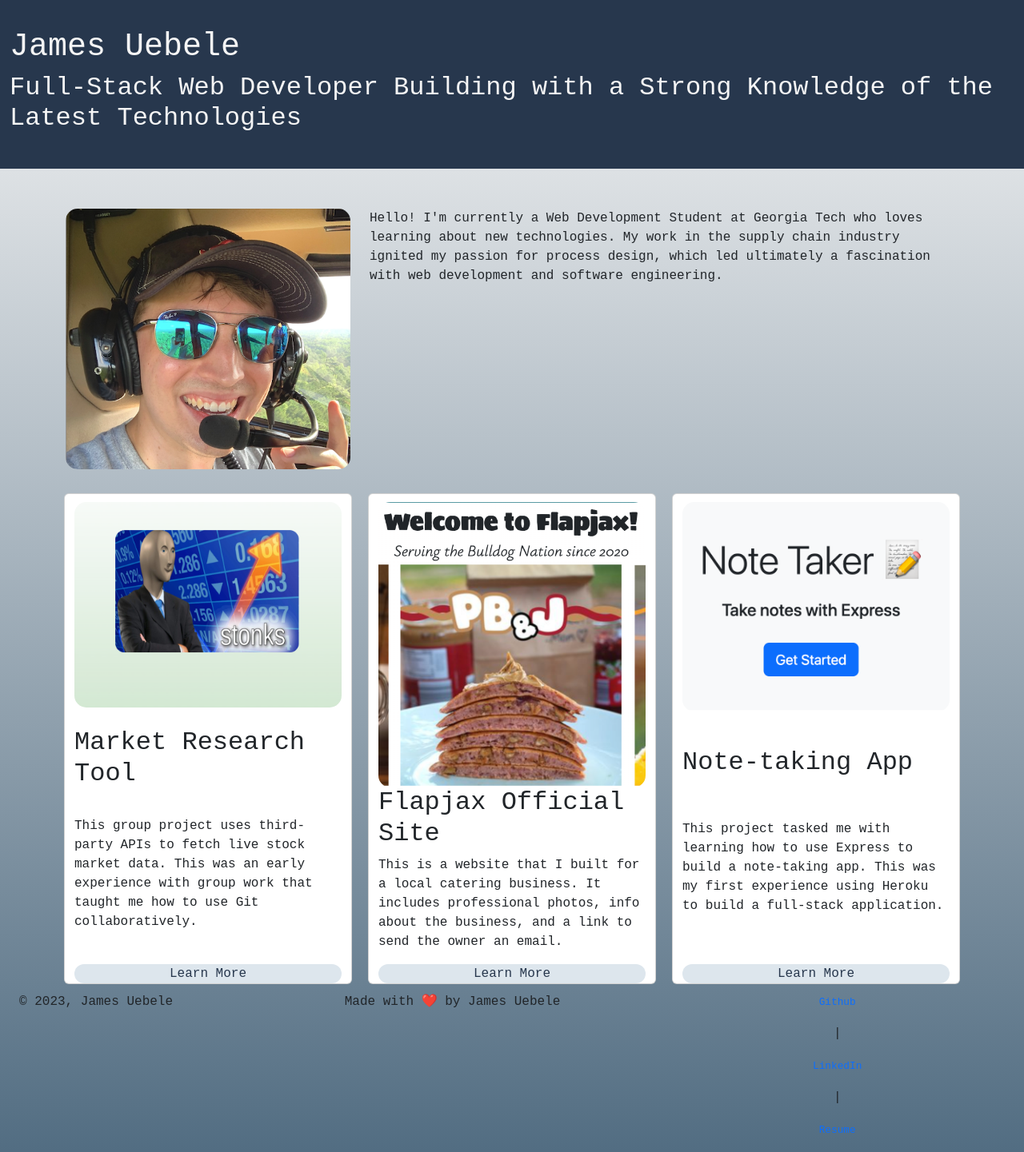
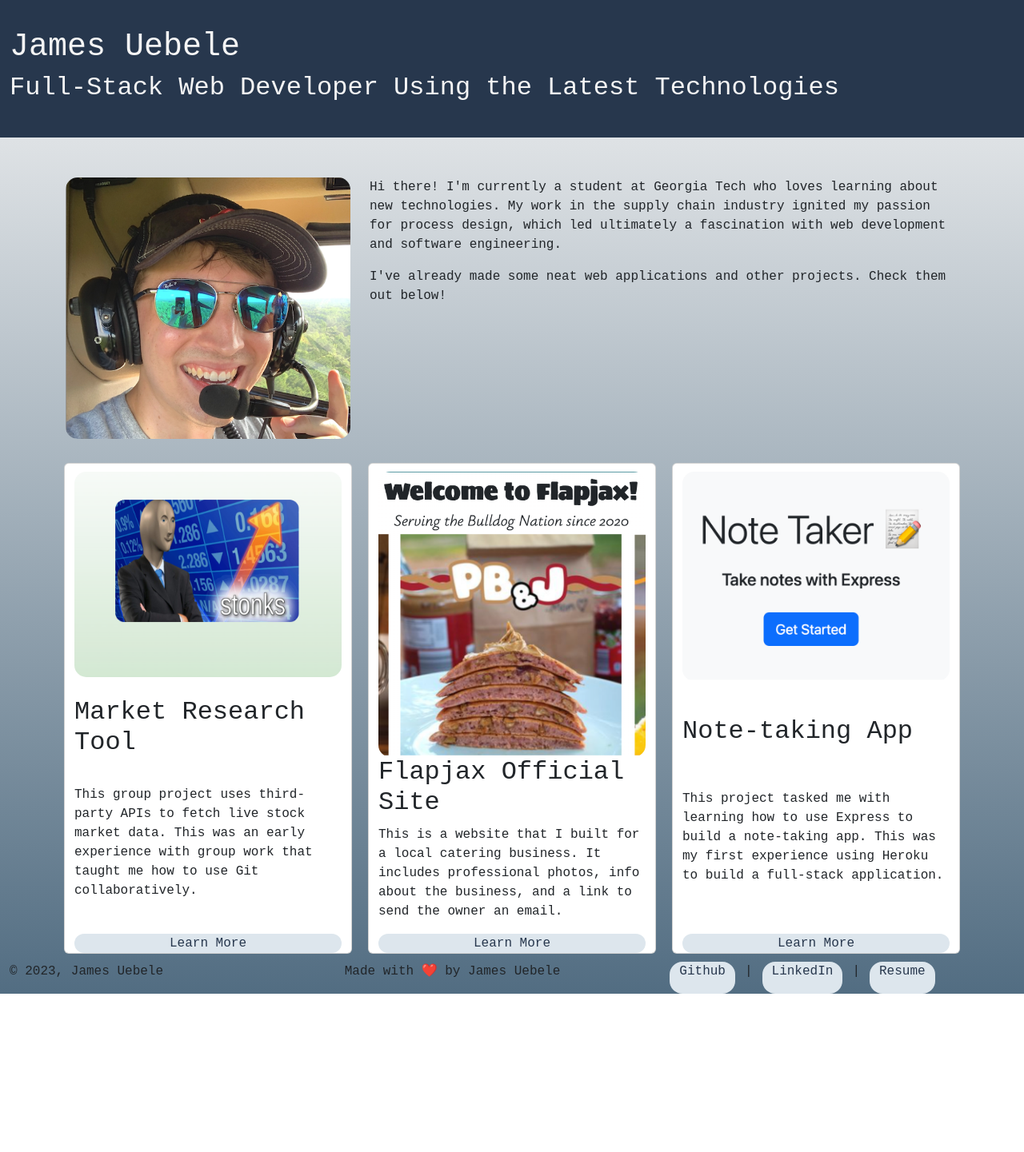
Before and after one commit to Juebele/SPA_Portfolio, a React (Create React App) app: page / in a window 1280 px wide. Shown: the whole page at 80% size. After the commit the page ends 1243 px from the top, so only its background shows below. Built offline with nearby package versions, Linux system fonts and the light colour scheme.

Commit message:
footer fixed. Need to fix resume link

```diff
--- a/src/components/About.js
+++ b/src/components/About.js
@@ -8,7 +8,10 @@ function About(props) {
         <section class="container">
         <div class="row about-row">
             <div class="col-4"><img src={Headshot} alt="an image of me" class="headshot"></img></div>
-            <div class="col-8 about-text">Hello! I'm currently a Web Development Student at Georgia Tech who loves learning about new technologies. My work in the supply chain industry ignited my passion for process design, which led ultimately a fascination with web development and software engineering.</div>
+            <div class="col-8 about-text">
+                <p>Hi there! I'm currently a student at Georgia Tech who loves learning about new technologies. My work in the supply chain industry ignited my passion for process design, which led ultimately a fascination with web development and software engineering.</p>
+                <p>I've already made some neat web applications and other projects. Check them out below!</p>
+                </div>
         </div>
         </section>
     );
--- a/src/components/Footer.js
+++ b/src/components/Footer.js
@@ -6,18 +6,18 @@ function Footer(props) {
     return (
         <div className='container-fluid row'>
             <div className='col'>
-            <p className='col container-fluid justify-content-end'>© 2023, James Uebele</p>
+                <p className='justify-content-end'>© 2023, James Uebele</p>
             </div>
             <div className='col'>
-            <p>Made with ❤️ by James Uebele</p>
+                <p>Made with ❤️ by James Uebele</p>
             </div>
-            <div id="contributorLinks" className='col container-fluid'>
-                <div className='row'>
-                <p><a href="https://github.com/Juebele" target="_blank" className='col footer-link'>Github</a></p>
-                <p className='col'> | </p>
-                <p><a href="https://www.linkedin.com/in/juebele/" target="blank" className='col footer-link'>LinkedIn</a></p>
-                <p className='col'> | </p>
-                <p><a href="/images/myw3schoolsimage.jpg" download="Resume_2023.docx" className='col footer-link'>Resume</a></p>
+            <div id="contributorLinks" className='col d-flex'>
+                <div className='row justify-content-center'>
+                    <a href="https://github.com/Juebele" target="_blank" className='footerLink col-auto'>Github</a>
+                    <p className='col-auto'>|</p>
+                    <a href="https://www.linkedin.com/in/juebele/" target="blank" className='footerLink col-auto'>LinkedIn</a>
+                    <p className='col-auto'>|</p>
+                    <a href="./assets/Resume_2023.docx" download="Resume_2023.docx" className='footerLink col-auto'>Resume</a>
                 </div>
             </div>
         </div>
--- a/src/components/Header.js
+++ b/src/components/Header.js
@@ -10,7 +10,7 @@ function Header(props) {
     <div className="container-fluid header">
       <div class="center">
       <h1>James Uebele</h1>
-      <h2>Full-Stack Web Developer Building with a Strong Knowledge of the Latest Technologies</h2>
+      <h2>Full-Stack Web Developer Using the Latest Technologies</h2>
       </div>
     </div>
   );
--- a/src/style.css
+++ b/src/style.css
@@ -109,14 +109,16 @@
     transition: all .5s ease;
 }
 
-#contributorLinks {
-    text-align: center;
-}
+/* #contributorLinks {
+    text-align: right;
+} */
 
-.footer-link {
+.footerLink {
     text-decoration: none;
-    /* font-weight: bold; */
-    font-size: .8rem;
+    font-size: 1rem;
+    color: var(--color1);
+    background-color: var(--color4);
+    border-radius: 1rem;
 }
 
 .links {
```
